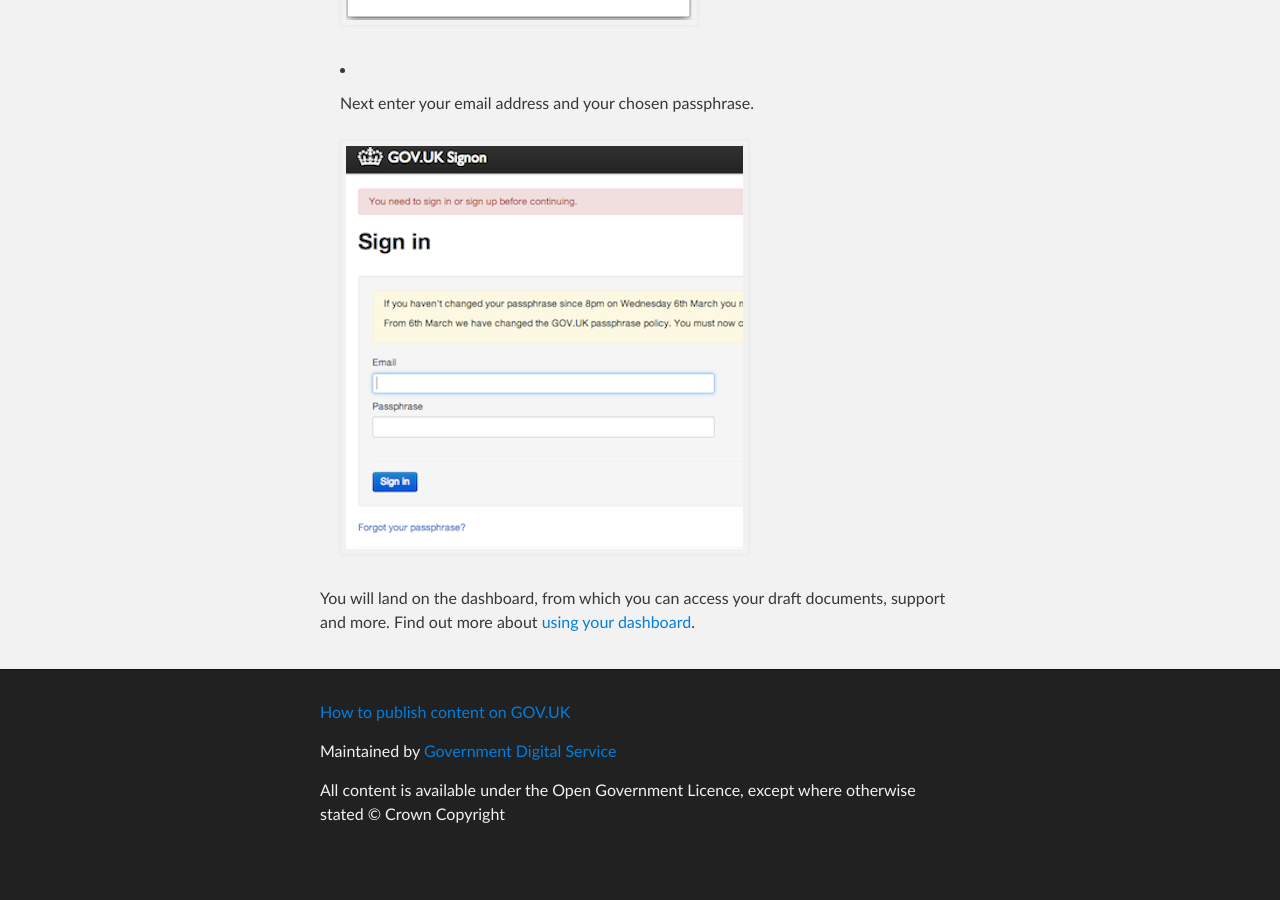
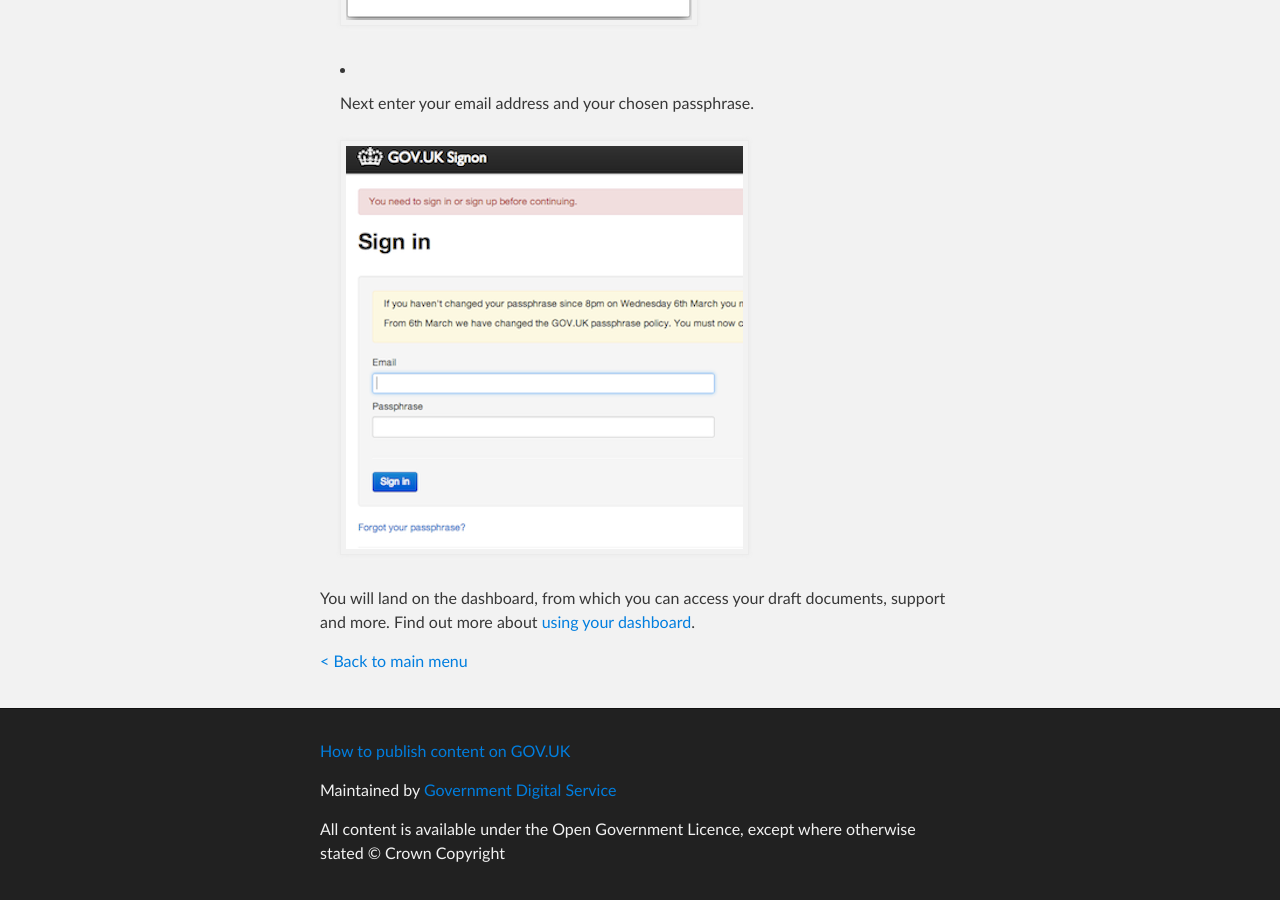
Before and after one commit to alphagov/inside-government-admin-guide, a Jekyll site: the page built from your-account/log-in.md, in a window 1280 px wide and 900 px high, scrolled down 899 px. Built offline with Jekyll 4.4.1, drawn with Linux system fonts in a browser that asks for light colours; before the commit the page ends 1760 px from its top, so only the background shows below that.

Commit message:
Added back link

```diff
--- a/your-account/log-in.md
+++ b/your-account/log-in.md
@@ -22,3 +22,5 @@
    ![Logging in 1](logging-in.png)
 
 You will land on the dashboard, from which you can access your draft documents, support and more. Find out more about [using your dashboard](http://alphagov.github.io/inside-government-admin-guide/first-steps/your-dashboard.html).
+
+[< Back to main menu](http://alphagov.github.io/inside-government-admin-guide/)
```
